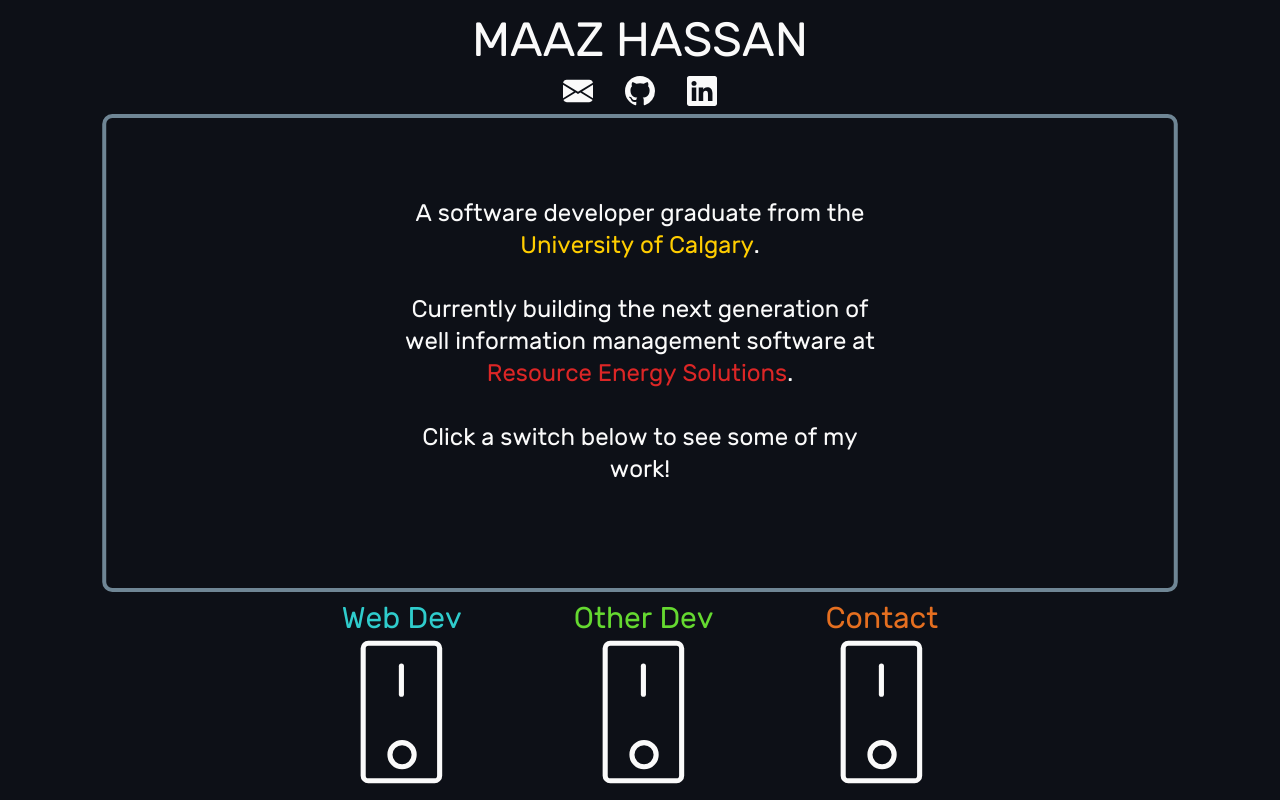
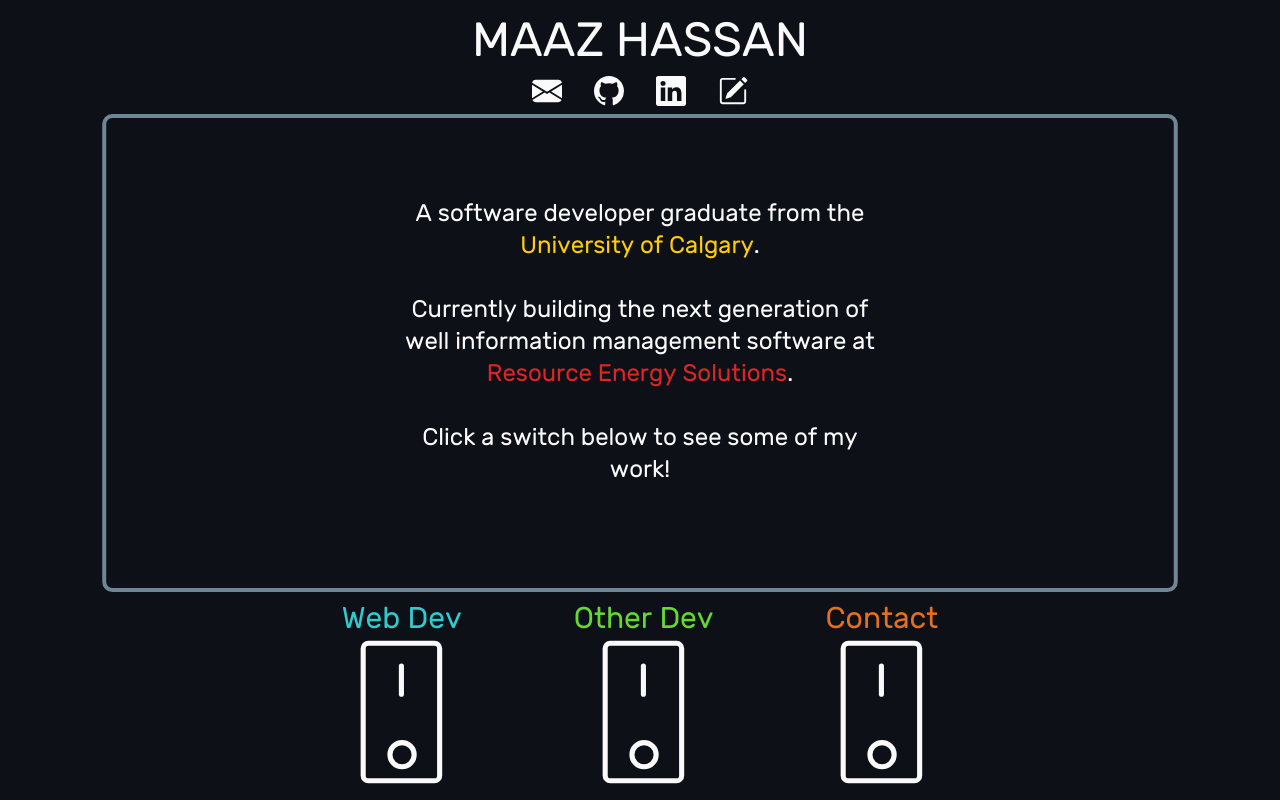
Before and after one commit to maazhassan/personal-site, a React (Vite) app: page / in a window 1280 px wide. Both pictures are taken after a click on the icon 639 px from the left and 272 px from the top of the page. Built offline with nearby package versions, Linux system fonts and the light colour scheme.

Commit message:
Add blog icon to title bar.

```diff
--- a/src/components/main/TitleBar.tsx
+++ b/src/components/main/TitleBar.tsx
@@ -1,4 +1,4 @@
-import { BsEnvelopeFill, BsGithub, BsLinkedin } from 'react-icons/bs';
+import { BsEnvelopeFill, BsGithub, BsLinkedin, BsPencilSquare } from 'react-icons/bs';
 
 const TitleBar = () => {
   return (
@@ -18,6 +18,9 @@
         <a href="https://www.linkedin.com/in/maaz-hassan/" target="_blank" rel="noreferrer">
           <BsLinkedin className="text-neutral-50 hover:text-text-blue cursor-pointer" size="30px" />
         </a>
+        <a href="/blog/">
+          <BsPencilSquare className="text-neutral-50 hover:text-text-blue cursor-pointer" size="30px" />
+        </a>
       </div>
     </div>
   );
```
